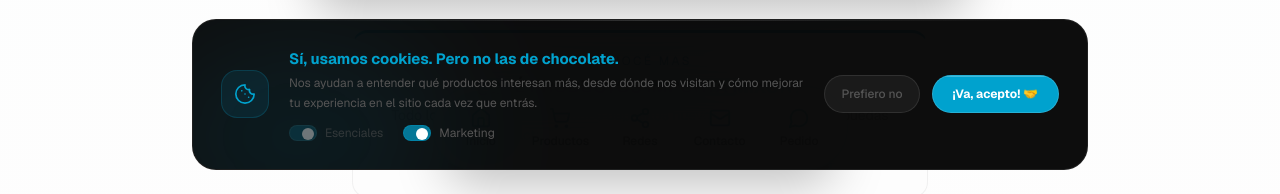
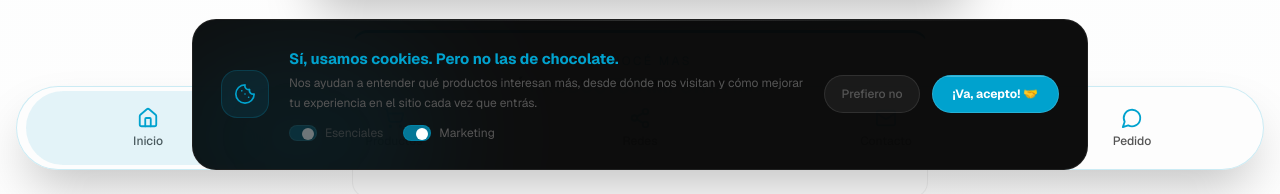
Before and after one commit to FranciscoRiberi/Landing-Mixor-V0, a Next.js app: page / in a window 1280 px wide. Shown: the part 606-800 px from the top of the page. Built offline with nearby package versions, Linux system fonts and the light colour scheme.

Commit message:
Mover FloatingNav al bottom absoluto de la pantalla
- Cambiado de bottom-6 a bottom-0
- Ahora está en la parte inferior exacta
- Agregado padding vertical para espaciado

Co-Authored-By: Claude Haiku 4.5 <noreply@anthropic.com>

```diff
--- a/components/floating-nav.tsx
+++ b/components/floating-nav.tsx
@@ -42,7 +42,7 @@ const FloatingNav = () => {
   }, [active]);
 
   return (
-    <div className="fixed bottom-6 left-1/2 -translate-x-1/2 z-50 w-full max-w-md px-4">
+    <div className="fixed bottom-0 left-1/2 -translate-x-1/2 z-50 w-full px-4 pb-6 pt-4">
       <div
         ref={containerRef}
         className="relative flex items-center justify-between bg-background/80 backdrop-blur-xl dark:bg-zinc-900/80 shadow-2xl rounded-full px-2 py-3 border border-primary/20"
```
